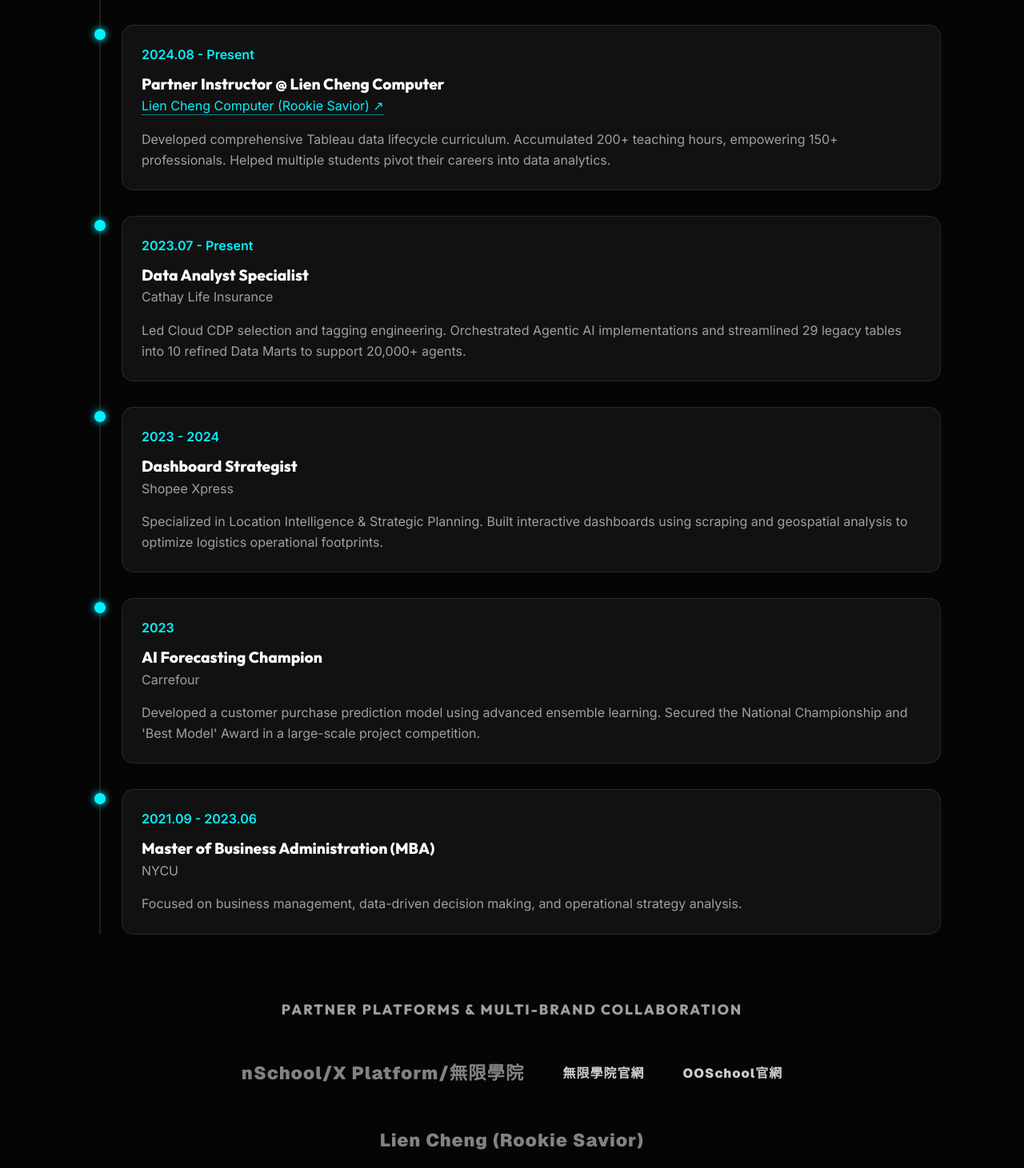
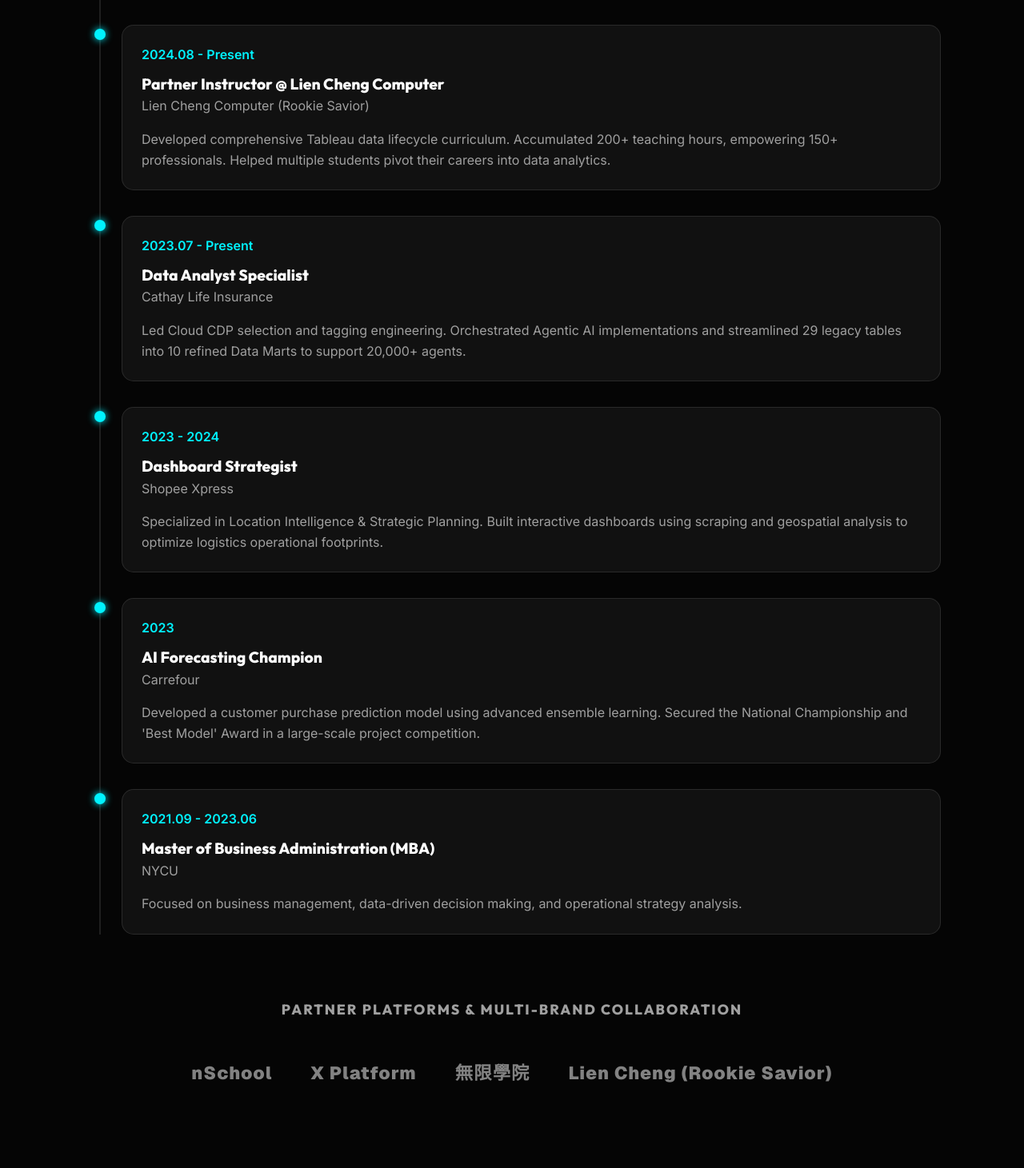
Before and after one commit to ds-jason-tsai/jason-by-tsai-portfolio, a Next.js app: page /en/experience in a window 1280 px wide. Shown: the part 529-1990 px from the top of the page at 80% size. Built offline with nearby package versions, Linux system fonts and the light colour scheme.

Commit message:
style: remove timeline links and split partner footer into 4 separate brands

```diff
--- a/app/[lang]/experience/page.tsx
+++ b/app/[lang]/experience/page.tsx
@@ -59,13 +59,7 @@ export default async function Experience({ params }: { params: Promise<{ lang: s
               <div className="timeline-date">{item.date}</div>
               <h3 className="timeline-role">{item.role}</h3>
               <div className="timeline-company">
-                {item.url ? (
-                  <a href={item.url} target="_blank" rel="noopener noreferrer" style={{ color: 'var(--accent-color)', textDecoration: 'none', borderBottom: '1px dotted var(--accent-color)', paddingBottom: '1px' }}>
-                    {item.company} ↗
-                  </a>
-                ) : (
-                  item.company
-                )}
+                {item.company}
               </div>
               <p className="service-desc">{item.desc}</p>
             </div>
@@ -78,14 +72,14 @@ export default async function Experience({ params }: { params: Promise<{ lang: s
            Partner Platforms & Multi-Brand Collaboration
         </h3>
         <div style={{ display: 'flex', gap: '3rem', justifyContent: 'center', flexWrap: 'wrap', alignItems: 'center', maxWidth: '900px', margin: '0 auto' }}>
+          <a href="https://kkschool.kolable.app/" target="_blank" rel="noopener follow" className="partner-logo">
+             nSchool
+          </a>
           <a href="https://www.xplatform.world/" target="_blank" rel="noopener follow" className="partner-logo">
-             nSchool/X Platform/無限學院
+             X Platform
           </a>
-          <a href="https://www.ooschool.cc/" target="_blank" rel="noopener follow" className="partner-logo" style={{ fontSize: '1rem', opacity: 0.8 }}>
-             無限學院官網
-          </a>
-          <a href="https://kkschool.kolable.app/" target="_blank" rel="noopener follow" className="partner-logo" style={{ fontSize: '1rem', opacity: 0.8 }}>
-             OOSchool官網
+          <a href="https://www.ooschool.cc/" target="_blank" rel="noopener follow" className="partner-logo">
+             無限學院
           </a>
           <a href="https://live.rookiesavior.net/" target="_blank" rel="noopener follow" className="partner-logo">
              {lang === 'zh' ? '聯成電腦(菜鳥救星)' : (lang === 'ja' ? '聯成電腦' : 'Lien Cheng (Rookie Savior)')}
```
